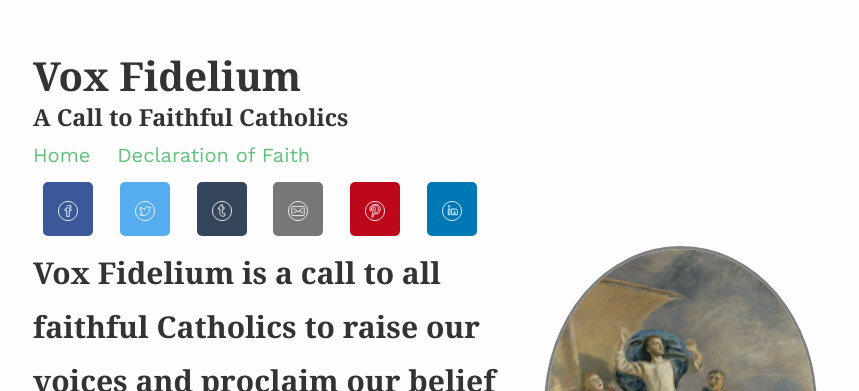
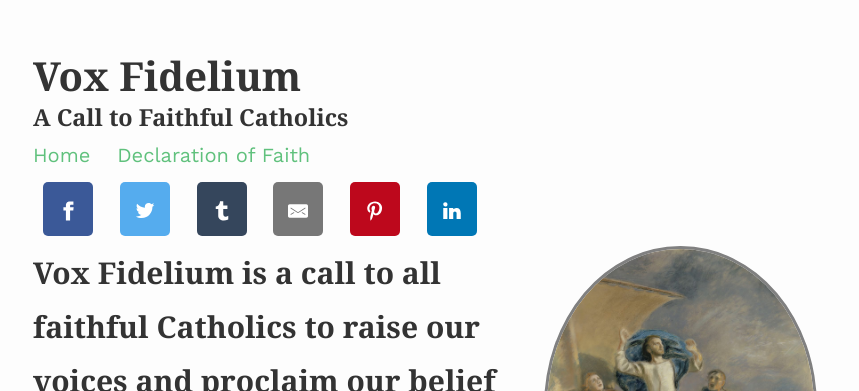
Before and after one commit to shalone86/vox-fidelium, a Jekyll site: the page built from index.md, in a window 1280 px wide. Shown: the top 391 px of the page, without its empty margins (207-1066 px from the left). Built offline with Jekyll 4.4.1, drawn with Linux system fonts in a browser that asks for light colours; nearby versions of some CDN libraries.

Commit message:
Update share-buttons.html

```diff
--- a/_includes/share-buttons.html
+++ b/_includes/share-buttons.html
@@ -1,47 +1,47 @@
 <!-- Sharingbutton Facebook -->
 <a class="resp-sharing-button__link" href="https://facebook.com/sharer/sharer.php?u=https%3A%2F%2Fshalone86.github.io%2Fvox-fidelium%2F" target="_blank" rel="noopener" aria-label="">
-  <div class="resp-sharing-button resp-sharing-button--facebook resp-sharing-button--small"><div aria-hidden="true" class="resp-sharing-button__icon resp-sharing-button__icon--circle">
-    <svg xmlns="http://www.w3.org/2000/svg" viewBox="0 0 24 24"><circle cx="12" cy="12" r="11.5"/><path d="M15.84 9.5H13.5V8.48c0-.53.35-.65.6-.65h1.4v-2.3h-2.35c-2.3 0-2.65 1.7-2.65 2.8V9.5h-2v2h2v7h3v-7h2.1l.24-2z"/></svg>
+  <div class="resp-sharing-button resp-sharing-button--facebook resp-sharing-button--small"><div aria-hidden="true" class="resp-sharing-button__icon resp-sharing-button__icon--solid">
+    <svg xmlns="http://www.w3.org/2000/svg" viewBox="0 0 24 24"><path d="M18.77 7.46H14.5v-1.9c0-.9.6-1.1 1-1.1h3V.5h-4.33C10.24.5 9.5 3.44 9.5 5.32v2.15h-3v4h3v12h5v-12h3.85l.42-4z"/></svg>
     </div>
   </div>
 </a>
 
 <!-- Sharingbutton Twitter -->
 <a class="resp-sharing-button__link" href="https://twitter.com/intent/tweet/?text=Check%20out%20%22Vox%20Fidelium%22%2C%20A%20call%20to%20all%20Faithful%20Catholics.&amp;url=https%3A%2F%2Fshalone86.github.io%2Fvox-fidelium%2F" target="_blank" rel="noopener" aria-label="">
-  <div class="resp-sharing-button resp-sharing-button--twitter resp-sharing-button--small"><div aria-hidden="true" class="resp-sharing-button__icon resp-sharing-button__icon--circle">
-    <svg xmlns="http://www.w3.org/2000/svg" viewBox="0 0 24 24"><path d="M18.5 7.4l-2 .2c-.4-.5-1-.8-2-.8C13.3 6.8 12 8 12 9.4v.6c-2 0-4-1-5.4-2.7-.2.4-.3.8-.3 1.3 0 1 .4 1.7 1.2 2.2-.5 0-1 0-1.2-.3 0 1.3 1 2.3 2 2.6-.3.4-.7.4-1 0 .2 1.4 1.2 2 2.3 2-1 1-2.5 1.4-4 1 1.3 1 2.7 1.4 4.2 1.4 4.8 0 7.5-4 7.5-7.5v-.4c.5-.4.8-1.5 1.2-2z"/><circle cx="12" cy="12" r="11.5"/></svg>
+  <div class="resp-sharing-button resp-sharing-button--twitter resp-sharing-button--small"><div aria-hidden="true" class="resp-sharing-button__icon resp-sharing-button__icon--solid">
+    <svg xmlns="http://www.w3.org/2000/svg" viewBox="0 0 24 24"><path d="M23.44 4.83c-.8.37-1.5.38-2.22.02.93-.56.98-.96 1.32-2.02-.88.52-1.86.9-2.9 1.1-.82-.88-2-1.43-3.3-1.43-2.5 0-4.55 2.04-4.55 4.54 0 .36.03.7.1 1.04-3.77-.2-7.12-2-9.36-4.75-.4.67-.6 1.45-.6 2.3 0 1.56.8 2.95 2 3.77-.74-.03-1.44-.23-2.05-.57v.06c0 2.2 1.56 4.03 3.64 4.44-.67.2-1.37.2-2.06.08.58 1.8 2.26 3.12 4.25 3.16C5.78 18.1 3.37 18.74 1 18.46c2 1.3 4.4 2.04 6.97 2.04 8.35 0 12.92-6.92 12.92-12.93 0-.2 0-.4-.02-.6.9-.63 1.96-1.22 2.56-2.14z"/></svg>
     </div>
   </div>
 </a>
 
 <!-- Sharingbutton Tumblr -->
 <a class="resp-sharing-button__link" href="https://www.tumblr.com/widgets/share/tool?posttype=link&amp;title=Check%20out%20%22Vox%20Fidelium%22%2C%20A%20call%20to%20all%20Faithful%20Catholics.&amp;caption=Check%20out%20%22Vox%20Fidelium%22%2C%20A%20call%20to%20all%20Faithful%20Catholics.&amp;content=https%3A%2F%2Fshalone86.github.io%2Fvox-fidelium%2F&amp;canonicalUrl=https%3A%2F%2Fshalone86.github.io%2Fvox-fidelium%2F&amp;shareSource=tumblr_share_button" target="_blank" rel="noopener" aria-label="">
-  <div class="resp-sharing-button resp-sharing-button--tumblr resp-sharing-button--small"><div aria-hidden="true" class="resp-sharing-button__icon resp-sharing-button__icon--circle">
-    <svg xmlns="http://www.w3.org/2000/svg" viewBox="0 0 24 24"><circle cx="12" cy="12" r="11.5"/><path d="M12.5 4.5v3h2v2h-2v3.72c0 2.47 1.48 2.7 3 1.7v2.7c-4.1 1.92-6-.62-6-3.6V9.5h-2V8.14c.55-.18 1.24-.43 1.63-.77.4-.33.7-.73.94-1.2.24-.46.4-.95.5-1.67h1.93z"/></svg>
+  <div class="resp-sharing-button resp-sharing-button--tumblr resp-sharing-button--small"><div aria-hidden="true" class="resp-sharing-button__icon resp-sharing-button__icon--solid">
+    <svg xmlns="http://www.w3.org/2000/svg" viewBox="0 0 24 24"><path d="M13.5.5v5h5v4h-5V15c0 5 3.5 4.4 6 2.8v4.4c-6.7 3.2-12 0-12-4.2V9.5h-3V6.7c1-.3 2.2-.7 3-1.3.5-.5 1-1.2 1.4-2 .3-.7.6-1.7.7-3h3.8z"/></svg>
     </div>
   </div>
 </a>
 
 <!-- Sharingbutton E-Mail -->
 <a class="resp-sharing-button__link" href="mailto:?subject=Check%20out%20%22Vox%20Fidelium%22%2C%20A%20call%20to%20all%20Faithful%20Catholics.&amp;body=https%3A%2F%2Fshalone86.github.io%2Fvox-fidelium%2F" target="_self" rel="noopener" aria-label="">
-  <div class="resp-sharing-button resp-sharing-button--email resp-sharing-button--small"><div aria-hidden="true" class="resp-sharing-button__icon resp-sharing-button__icon--circle">
-    <svg xmlns="http://www.w3.org/2000/svg" viewBox="0 0 24 24"><path d="M19.5 16c0 .8-.7 1.5-1.5 1.5H6c-.8 0-1.5-.7-1.5-1.5V8c0-.8.7-1.5 1.5-1.5h12c.8 0 1.5.7 1.5 1.5v8zm-2-7.5L12 13 6.5 8.5m11 6l-4-2.5m-7 2.5l4-2.5"/><circle cx="12" cy="12" r="11.5"/></svg>
+  <div class="resp-sharing-button resp-sharing-button--email resp-sharing-button--small"><div aria-hidden="true" class="resp-sharing-button__icon resp-sharing-button__icon--solid">
+    <svg xmlns="http://www.w3.org/2000/svg" viewBox="0 0 24 24"><path d="M22 4H2C.9 4 0 4.9 0 6v12c0 1.1.9 2 2 2h20c1.1 0 2-.9 2-2V6c0-1.1-.9-2-2-2zM7.25 14.43l-3.5 2c-.08.05-.17.07-.25.07-.17 0-.34-.1-.43-.25-.14-.24-.06-.55.18-.68l3.5-2c.24-.14.55-.06.68.18.14.24.06.55-.18.68zm4.75.07c-.1 0-.2-.03-.27-.08l-8.5-5.5c-.23-.15-.3-.46-.15-.7.15-.22.46-.3.7-.14L12 13.4l8.23-5.32c.23-.15.54-.08.7.15.14.23.07.54-.16.7l-8.5 5.5c-.08.04-.17.07-.27.07zm8.93 1.75c-.1.16-.26.25-.43.25-.08 0-.17-.02-.25-.07l-3.5-2c-.24-.13-.32-.44-.18-.68s.44-.32.68-.18l3.5 2c.24.13.32.44.18.68z"/></svg>
     </div>
   </div>
 </a>
 
 <!-- Sharingbutton Pinterest -->
 <a class="resp-sharing-button__link" href="https://pinterest.com/pin/create/button/?url=https%3A%2F%2Fshalone86.github.io%2Fvox-fidelium%2F&amp;media=https%3A%2F%2Fshalone86.github.io%2Fvox-fidelium%2F&amp;description=Check%20out%20%22Vox%20Fidelium%22%2C%20A%20call%20to%20all%20Faithful%20Catholics." target="_blank" rel="noopener" aria-label="">
-  <div class="resp-sharing-button resp-sharing-button--pinterest resp-sharing-button--small"><div aria-hidden="true" class="resp-sharing-button__icon resp-sharing-button__icon--circle">
-      <svg xmlns="http://www.w3.org/2000/svg" viewBox="0 0 24 24"><circle cx="12" cy="12" r="11.5"/><path d="M8 11.2c-.15-.32-.25-.72-.25-1.22 0-2.32 1.74-4.4 4.53-4.4 2.47 0 3.82 1.5 3.82 3.52 0 2.64-1.17 4.88-2.9 4.88-.97 0-1.7-.8-1.46-1.77.28-1.14.8-2.4.8-3.23 0-.76-.4-1.38-1.23-1.38-.95 0-1.74 1-1.74 2.37 0 .86.3 1.45.3 1.45l-1.2 5c-.34 1.5-.04 3.33-.02 3.5.02.1.16.15.22.06.1-.12 1.26-1.56 1.66-3l.66-2.53c.32.6 1.25 1.14 2.24 1.14 2.95 0 4.95-2.7 4.95-6.3 0-2.73-2.3-5.27-5.82-5.27-4.36 0-6.57 3.14-6.57 5.75 0 .85.18 1.64.53 2.28l1.5-.8z"/></svg>
+  <div class="resp-sharing-button resp-sharing-button--pinterest resp-sharing-button--small"><div aria-hidden="true" class="resp-sharing-button__icon resp-sharing-button__icon--solid">
+    <svg xmlns="http://www.w3.org/2000/svg" viewBox="0 0 24 24"><path d="M12.14.5C5.86.5 2.7 5 2.7 8.75c0 2.27.86 4.3 2.7 5.05.3.12.57 0 .66-.33l.27-1.06c.1-.32.06-.44-.2-.73-.52-.62-.86-1.44-.86-2.6 0-3.33 2.5-6.32 6.5-6.32 3.55 0 5.5 2.17 5.5 5.07 0 3.8-1.7 7.02-4.2 7.02-1.37 0-2.4-1.14-2.07-2.54.4-1.68 1.16-3.48 1.16-4.7 0-1.07-.58-1.98-1.78-1.98-1.4 0-2.55 1.47-2.55 3.42 0 1.25.43 2.1.43 2.1l-1.7 7.2c-.5 2.13-.08 4.75-.04 5 .02.17.22.2.3.1.14-.18 1.82-2.26 2.4-4.33.16-.58.93-3.63.93-3.63.45.88 1.8 1.65 3.22 1.65 4.25 0 7.13-3.87 7.13-9.05C20.5 4.15 17.18.5 12.14.5z"/></svg>
     </div>
   </div>
 </a>
 
 <!-- Sharingbutton LinkedIn -->
 <a class="resp-sharing-button__link" href="https://www.linkedin.com/shareArticle?mini=true&amp;url=https%3A%2F%2Fshalone86.github.io%2Fvox-fidelium%2F&amp;title=Check%20out%20%22Vox%20Fidelium%22%2C%20A%20call%20to%20all%20Faithful%20Catholics.&amp;summary=Check%20out%20%22Vox%20Fidelium%22%2C%20A%20call%20to%20all%20Faithful%20Catholics.&amp;source=https%3A%2F%2Fshalone86.github.io%2Fvox-fidelium%2F" target="_blank" rel="noopener" aria-label="">
-  <div class="resp-sharing-button resp-sharing-button--linkedin resp-sharing-button--small"><div aria-hidden="true" class="resp-sharing-button__icon resp-sharing-button__icon--circle">
-    <svg xmlns="http://www.w3.org/2000/svg" viewBox="0 0 24 24"><circle cx="12" cy="12" r="11.5"/><path d="M15 12.5c-.28 0-.5.22-.5.5v3.5h-3s.03-6.48 0-7h3v.83s.46-.75 1.7-.75c1.56 0 2.3 1.12 2.3 3.3v3.62h-3V13c0-.28-.23-.5-.5-.5zm-7.5-3h2v7h-2z"/><circle cx="8.5" cy="6.5" r="1"/></svg>
+  <div class="resp-sharing-button resp-sharing-button--linkedin resp-sharing-button--small"><div aria-hidden="true" class="resp-sharing-button__icon resp-sharing-button__icon--solid">
+    <svg xmlns="http://www.w3.org/2000/svg" viewBox="0 0 24 24"><path d="M6.5 21.5h-5v-13h5v13zM4 6.5C2.5 6.5 1.5 5.3 1.5 4s1-2.4 2.5-2.4c1.6 0 2.5 1 2.6 2.5 0 1.4-1 2.5-2.6 2.5zm11.5 6c-1 0-2 1-2 2v7h-5v-13h5V10s1.6-1.5 4-1.5c3 0 5 2.2 5 6.3v6.7h-5v-7c0-1-1-2-2-2z"/></svg>
     </div>
   </div>
 </a>
```
